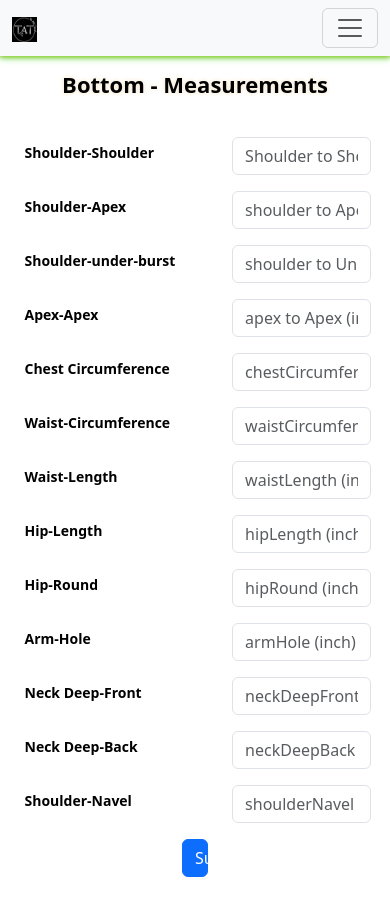
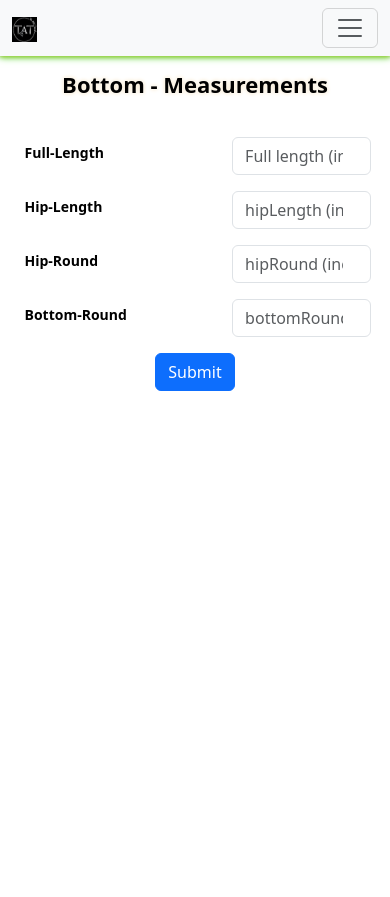
Before and after one commit to Yashrxx/TAT, a React (Create React App) app: page /TAT/bottom in a window 390 px wide. After the commit the page ends 844 px from the top, so only its background shows below. Built offline with nearby package versions, Linux system fonts and the light colour scheme; a web font is replaced by a local one.

Commit message:
new changes

```diff
--- a/src/App.js
+++ b/src/App.js
@@ -9,7 +9,7 @@ import About from './components/About';
 import 'bootstrap/dist/css/bootstrap.min.css';
 import 'bootstrap/dist/js/bootstrap.bundle.min.js';
 import { BrowserRouter, Route, Routes } from 'react-router-dom';
-import { useState ,useEffect } from 'react';
+import { useState } from 'react';
 
 function App() {
   const [mode, setmode] = useState('light');
@@ -46,9 +46,6 @@ function App() {
       document.body.style.backgroundColor = 'white';
     }
   };
-  useEffect(() => {
-    console.log("Current mode is:", mode);
-  }, [mode]);
   return (
     <BrowserRouter basename='/TAT'>
       <Navbar btnText={btnText} mode={mode} toggleMode={toggleMode} />
--- a/src/dataValues/Bottom.css
+++ b/src/dataValues/Bottom.css
@@ -25,3 +25,8 @@
 .form-row select {
   padding: 4px;
 }
+@media (max-width:550px){
+#buttx{
+  width: 100%;
+}
+}
--- a/src/dataValues/Bottom.js
+++ b/src/dataValues/Bottom.js
@@ -1,119 +1,96 @@
 import React from 'react'
 import { useState } from 'react';
 import './Bottom.css'
+import { ToastContainer, toast } from 'react-toastify';
+import 'react-toastify/dist/ReactToastify.css';
 
 const Bottom = (props) => {
-  const [shoulderShoulder, setShoulderShoulder] = useState('');
-    const [shoulderApex, setShoulderApex] = useState('');
-    const [shoulderUnderBurst, setShoulderUnderBurst] = useState('');
-    const [apexApex, setApexApex] = useState('');
-    const [chestCircumference, setChestCircumference] = useState('');
-    const [waistCircumference, setWaistCircumference] = useState('');
-    const [waistLength, setWaistLength] = useState('');
+    const [fullLength, setfullLength] = useState('');
     const [hipLength, setHipLength] = useState('');
     const [hipRound, setHipRound] = useState('');
-    const [armHole, setArmHole] = useState('');
-    const [neckDeepFront, setNeckDeepFront] = useState('');
-    const [neckDeepBack, setNeckDeepBack] = useState('');
-    const [shoulderNavel, setShoulderNavel] = useState('');
+    const [bottomRound, setbottomRound] = useState('');
 
     const measurementData = {
-        shoulderShoulder,
-        shoulderApex,
-        shoulderUnderBurst,
-        apexApex,
-        chestCircumference,
-        waistCircumference,
-        waistLength,
+        fullLength,
         hipLength,
         hipRound,
-        armHole,
-        neckDeepFront,
-        neckDeepBack,
-        shoulderNavel
+        bottomRound
     };
     const handlesubmit = async (e) => {
         e.preventDefault();
         try {
-            const response = await fetch("http://localhost:5000/api/auth/dress", {
+            const response = await fetch("http://localhost:5000/api/auth/btx", {
                 method: 'POST',
                 headers: {
                     "content-type": "application/json"
                 },
                 body: JSON.stringify(measurementData)
             });
+
             const json = await response.json();
-            console.log(json)
+            console.log(json);
+
+            if (response.ok) {
+                toast.success("Submitted!", {
+                    position: "top-center",
+                    hideProgressBar: true,
+                    pauseOnHover: false,
+                    theme: "colored"
+                });
+                clearForm();
+            } else {
+                toast.error("Submission failed. Please try again.");
+            }
+
         } catch (error) {
             console.error("Data Submission failed:", error);
+            toast.error("An error occurred. Please try again.");
         }
-    }
+    };
+
+    const clearForm = () => {
+        setfullLength('');
+        setHipLength('');
+        setHipRound('');
+        setbottomRound('');
+    };
   return (
     <section className='stc'>
             <h1 style={{color : props.mode==='dark'?'white':'black'}}>Bottom - Measurements</h1>
             <form className='filler' onSubmit={handlesubmit} style={{color : props.mode==='dark'?'white':'black'}}>
                 <div className="mb-3">
-                    <label htmlFor="exampleInputPassword1" className="form-label">Shoulder-Shoulder</label>
-                    <input type="text" className="form-control" value={shoulderShoulder} placeholder={'Shoulder to Shoulder (inch)'} onChange={(e) => setShoulderShoulder(e.target.value)} />
-                </div>
-                <div className="mb-3">
-                    <label htmlFor="exampleInputPassword1" className="form-label">Shoulder-Apex</label>
-                    <input type="text" className="form-control" value={shoulderApex} placeholder={'shoulder to Apex (inch)'} onChange={(e) => setShoulderApex(e.target.value)} />
-                </div>
-                <div className="mb-3">
-                    <label htmlFor="exampleInputEmail1" className="form-label">Shoulder-under-burst</label>
-                    <input type="text" className="form-control" aria-describedby="emailHelp" value={shoulderUnderBurst} placeholder={'shoulder to UnderBurst (inch)'} onChange={(e) => setShoulderUnderBurst(e.target.value)} />
-                </div>
-                <div className="mb-3">
-                    <label htmlFor="exampleInputPassword1" className="form-label">Apex-Apex</label>
-                    <input type="text" className="form-control" value={apexApex} placeholder={'apex to Apex (inch)'} onChange={(e) => setApexApex(e.target.value)} />
-                </div>
-                <div className="mb-3">
-                    <label htmlFor="exampleInputPassword1" className="form-label">Chest Circumference</label>
-                    <input type="text" className="form-control" value={chestCircumference} placeholder={'chestCircumference (inch)'} onChange={(e) => setChestCircumference(e.target.value)} />
-                </div>
-                <div className="mb-3">
-                    <label htmlFor="exampleInputPassword1" className="form-label">Waist-Circumference</label>
-                    <input type="text" className="form-control" value={waistCircumference} placeholder={'waistCircumference (inch)'} onChange={(e) => setWaistCircumference(e.target.value)} />
-                </div>
-                <div className="mb-3">
-                    <label htmlFor="exampleInputPassword1" className="form-label">Waist-Length</label>
-                    <input type="text" className="form-control" value={waistLength} placeholder={'waistLength (inch)'} onChange={(e) => setWaistLength(e.target.value)} />
+                    <label htmlFor="exampleInputPassword1" className="form-label">Full-Length</label>
+                    <input required type="number" className="form-control" min="0" step="1" pattern="\d*" value={fullLength} placeholder={'Full length (inch)'} onChange={(e) => setfullLength(e.target.value)} />
                 </div>
                 <div className="mb-3">
                     <label htmlFor="exampleInputPassword1" className="form-label">Hip-Length</label>
-                    <input type="text" className="form-control" value={hipLength} placeholder={'hipLength (inch)'} onChange={(e) => setHipLength(e.target.value)} />
+                    <input required type="number" className="form-control" min="0" step="1" pattern="\d*" value={hipLength} placeholder={'hipLength (inch)'} onChange={(e) => setHipLength(e.target.value)} />
                 </div>
                 <div className="mb-3">
                     <label htmlFor="exampleInputPassword1" className="form-label">Hip-Round</label>
-                    <input type="text" className="form-control" value={hipRound} placeholder={'hipRound (inch)'} onChange={(e) => setHipRound(e.target.value)} />
+                    <input required type="number" className="form-control" min="0" step="1" pattern="\d*" value={hipRound} placeholder={'hipRound (inch)'} onChange={(e) => setHipRound(e.target.value)} />
                 </div>
                 <div className="mb-3">
-                    <label htmlFor="exampleInputPassword1" className="form-label">Arm-Hole</label>
-                    <input type="text" className="form-control" value={armHole} placeholder={'armHole (inch)'} onChange={(e) => setArmHole(e.target.value)} />
+                    <label htmlFor="exampleInputPassword1" className="form-label">Bottom-Round</label>
+                    <input required type="number" className="form-control" min="0" step="1" pattern="\d*" value={bottomRound} placeholder={'bottomRound (inch)'} onChange={(e) => setbottomRound(e.target.value)} />
                 </div>
-                <div className="mb-3">
-                    <label htmlFor="exampleInputPassword1" className="form-label">Neck Deep-Front</label>
-                    <input type="text" className="form-control" value={neckDeepFront} placeholder={'neckDeepFront (inch)'} onChange={(e) => setNeckDeepFront(e.target.value)} />
-                </div>
-                <div className="mb-3">
-                    <label htmlFor="exampleInputPassword1" className="form-label">Neck Deep-Back</label>
-                    <input type="text" className="form-control" value={neckDeepBack} placeholder={'neckDeepBack (inch)'} onChange={(e) => setNeckDeepBack(e.target.value)} />
-                </div>
-                <div className="mb-3">
-                    <label htmlFor="exampleInputPassword1" className="form-label">Shoulder-Navel</label>
-                    <input type="text" className="form-control" value={shoulderNavel} placeholder={'shoulderNavel (inch)'} onChange={(e) => setShoulderNavel(e.target.value)} />
-                </div>
-                {/* <div className="mb-3 form-check">
-                    <input type="checkbox" className="form-check-input" id="exampleCheck1" />
-                    <label className="form-check-label" htmlFor="exampleCheck1">Check me out</label>
-                </div> */}
                 <div className="text-center">
-                    <button type="submit" className="btn btn-primary w-25">
+                    <button type="submit" id="buttx" className="btn btn-primary">
                         Submit
                     </button>
                 </div>
             </form>
+        <ToastContainer
+                        position="top-center"
+                        autoClose={2000}
+                        hideProgressBar={false}
+                        newestOnTop
+                        closeOnClick
+                        rtl={false}
+                        pauseOnFocusLoss={false}
+                        draggable={false}
+                        pauseOnHover={false}
+        />
         </section>
   )
 }
--- a/src/dataValues/FullDress.js
+++ b/src/dataValues/FullDress.js
@@ -140,7 +140,7 @@ const FullDress = (props) => {
                         <input required type="number" className="form-control" min="0" step="1" pattern="\d*" value={shoulderNavel} placeholder={'shoulderNavel (inch)'} onChange={(e) => setShoulderNavel(e.target.value)} />
                     </div>
                     <div className="text-center">
-                        <button type="submit" className="btn btn-primary">
+                        <button type="submit" id="buttx" className="btn btn-primary">
                             Submit
                         </button>
                     </div>
--- a/src/dataValues/Fulldress.css
+++ b/src/dataValues/Fulldress.css
@@ -85,8 +85,7 @@
   /* border: 2px solid red; */
   display: flex;
   flex-direction: column;
-  align-items: center;
-}
+  align-items: center;}
 .filler input {
   width: 40%;
 }
@@ -102,7 +101,9 @@
   font-size: 14px;
   font-weight: 600;
 }
-
+#buttx{
+  width: 100%;
+}
 .mb-3{
   /* border: 2px solid brown; */
   display: flex;
--- /dev/null
+++ b/src/dataValues/Top.css
@@ -0,0 +1,6 @@
+
+@media (max-width:550px){
+#buttx{
+  width: 100%;
+}
+}
--- a/src/dataValues/Top.js
+++ b/src/dataValues/Top.js
@@ -1,5 +1,7 @@
 import React from 'react'
 import { useState } from 'react';
+import { ToastContainer, toast } from 'react-toastify';
+import 'react-toastify/dist/ReactToastify.css';
 
 const Top = (props) => {
     const [shoulderShoulder, setShoulderShoulder] = useState('');
@@ -9,8 +11,6 @@ const Top = (props) => {
     const [chestCircumference, setChestCircumference] = useState('');
     const [waistCircumference, setWaistCircumference] = useState('');
     const [waistLength, setWaistLength] = useState('');
-    const [hipLength, setHipLength] = useState('');
-    const [hipRound, setHipRound] = useState('');
     const [armHole, setArmHole] = useState('');
     const [neckDeepFront, setNeckDeepFront] = useState('');
     const [neckDeepBack, setNeckDeepBack] = useState('');
@@ -24,8 +24,6 @@ const Top = (props) => {
         chestCircumference,
         waistCircumference,
         waistLength,
-        hipLength,
-        hipRound,
         armHole,
         neckDeepFront,
         neckDeepBack,
@@ -34,85 +32,117 @@ const Top = (props) => {
     const handlesubmit = async (e) => {
             e.preventDefault();
             try {
-            const response = await fetch("http://localhost:5000/api/auth/dress", {
+                const response = await fetch("http://localhost:5000/api/auth/tx", {
                     method: 'POST',
                     headers: {
                         "content-type": "application/json"
                     },
                     body: JSON.stringify(measurementData)
                 });
+
                 const json = await response.json();
-            console.log(json)
+                console.log(json);
+
+                if (response.ok) {
+                    toast.success("Submitted!", {
+                        position: "top-center",
+                        hideProgressBar: true,
+                        pauseOnHover: false,
+                        theme: "colored"
+                    });
+                    clearForm();
+                } else {
+                    toast.error("Submission failed. Please try again.");
+                }
+
             } catch (error) {
                 console.error("Data Submission failed:", error);
+                toast.error("An error occurred. Please try again.");
             }
-    }
+        };
+
+        const clearForm = () => {
+        setShoulderShoulder('');
+        setShoulderApex('');
+        setShoulderUnderBurst('');
+        setApexApex('');
+        setChestCircumference('');
+        setWaistCircumference('');
+        setWaistLength('');
+        setArmHole('');
+        setNeckDeepFront('');
+        setNeckDeepBack('');
+        setShoulderNavel('');
+        };
     return (
         <section className='stc'>
             <h1 style={{color : props.mode==='dark'?'white':'black'}}>Top - Measurements</h1>
             <form className='filler' onSubmit={handlesubmit} style={{color : props.mode==='dark'?'white':'black'}}>
                 <div className="mb-3">
                     <label htmlFor="exampleInputPassword1" className="form-label">Shoulder-Shoulder</label>
-                    <input type="text" className="form-control" value={shoulderShoulder} placeholder={'Shoulder to Shoulder (inch)'} onChange={(e) => setShoulderShoulder(e.target.value)} />
+                    <input required type="number" className="form-control" min="0" step="1" pattern="\d*" value={shoulderShoulder} placeholder={'Shoulder to Shoulder (inch)'} onChange={(e) => setShoulderShoulder(e.target.value)} />
                 </div>
                 <div className="mb-3">
                     <label htmlFor="exampleInputPassword1" className="form-label">Shoulder-Apex</label>
-                    <input type="text" className="form-control" value={shoulderApex} placeholder={'shoulder to Apex (inch)'} onChange={(e) => setShoulderApex(e.target.value)} />
+                    <input required type="number" className="form-control" min="0" step="1" pattern="\d*" value={shoulderApex} placeholder={'shoulder to Apex (inch)'} onChange={(e) => setShoulderApex(e.target.value)} />
                 </div>
                 <div className="mb-3">
                     <label htmlFor="exampleInputEmail1" className="form-label">Shoulder-under-burst</label>
-                    <input type="text" className="form-control" aria-describedby="emailHelp" value={shoulderUnderBurst} placeholder={'shoulder to UnderBurst (inch)'} onChange={(e) => setShoulderUnderBurst(e.target.value)} />
+                    <input required type="number" className="form-control" min="0" step="1" pattern="\d*" value={shoulderUnderBurst} placeholder={'shoulder to UnderBurst (inch)'} onChange={(e) => setShoulderUnderBurst(e.target.value)} />
                 </div>
                 <div className="mb-3">
                     <label htmlFor="exampleInputPassword1" className="form-label">Apex-Apex</label>
-                    <input type="text" className="form-control" value={apexApex} placeholder={'apex to Apex (inch)'} onChange={(e) => setApexApex(e.target.value)} />
+                    <input required type="number" className="form-control" min="0" step="1" pattern="\d*" value={apexApex} placeholder={'apex to Apex (inch)'} onChange={(e) => setApexApex(e.target.value)} />
                 </div>
                 <div className="mb-3">
                     <label htmlFor="exampleInputPassword1" className="form-label">Chest Circumference</label>
-                    <input type="text" className="form-control" value={chestCircumference} placeholder={'chestCircumference (inch)'} onChange={(e) => setChestCircumference(e.target.value)} />
+                    <input required type="number" className="form-control" min="0" step="1" pattern="\d*" value={chestCircumference} placeholder={'chestCircumference (inch)'} onChange={(e) => setChestCircumference(e.target.value)} />
                 </div>
                 <div className="mb-3">
                     <label htmlFor="exampleInputPassword1" className="form-label">Waist-Circumference</label>
-                    <input type="text" className="form-control" value={waistCircumference} placeholder={'waistCircumference (inch)'} onChange={(e) => setWaistCircumference(e.target.value)} />
+                    <input required type="number" className="form-control" min="0" step="1" pattern="\d*" value={waistCircumference} placeholder={'waistCircumference (inch)'} onChange={(e) => setWaistCircumference(e.target.value)} />
                 </div>
                 <div className="mb-3">
                     <label htmlFor="exampleInputPassword1" className="form-label">Waist-Length</label>
-                    <input type="text" className="form-control" value={waistLength} placeholder={'waistLength (inch)'} onChange={(e) => setWaistLength(e.target.value)} />
-                </div>
-                <div className="mb-3">
-                    <label htmlFor="exampleInputPassword1" className="form-label">Hip-Length</label>
-                    <input type="text" className="form-control" value={hipLength} placeholder={'hipLength (inch)'} onChange={(e) => setHipLength(e.target.value)} />
-                </div>
-                <div className="mb-3">
-                    <label htmlFor="exampleInputPassword1" className="form-label">Hip-Round</label>
-                    <input type="text" className="form-control" value={hipRound} placeholder={'hipRound (inch)'} onChange={(e) => setHipRound(e.target.value)} />
+                    <input required type="number" className="form-control" min="0" step="1" pattern="\d*" value={waistLength} placeholder={'waistLength (inch)'} onChange={(e) => setWaistLength(e.target.value)} />
                 </div>
                 <div className="mb-3">
                     <label htmlFor="exampleInputPassword1" className="form-label">Arm-Hole</label>
-                    <input type="text" className="form-control" value={armHole} placeholder={'armHole (inch)'} onChange={(e) => setArmHole(e.target.value)} />
+                    <input required type="number" className="form-control" min="0" step="1" pattern="\d*" value={armHole} placeholder={'armHole (inch)'} onChange={(e) => setArmHole(e.target.value)} />
                 </div>
                 <div className="mb-3">
                     <label htmlFor="exampleInputPassword1" className="form-label">Neck Deep-Front</label>
-                    <input type="text" className="form-control" value={neckDeepFront} placeholder={'neckDeepFront (inch)'} onChange={(e) => setNeckDeepFront(e.target.value)} />
+                    <input required type="number" className="form-control" min="0" step="1" pattern="\d*" value={neckDeepFront} placeholder={'neckDeepFront (inch)'} onChange={(e) => setNeckDeepFront(e.target.value)} />
                 </div>
                 <div className="mb-3">
                     <label htmlFor="exampleInputPassword1" className="form-label">Neck Deep-Back</label>
-                    <input type="text" className="form-control" value={neckDeepBack} placeholder={'neckDeepBack (inch)'} onChange={(e) => setNeckDeepBack(e.target.value)} />
+                    <input required type="number" className="form-control" min="0" step="1" pattern="\d*" value={neckDeepBack} placeholder={'neckDeepBack (inch)'} onChange={(e) => setNeckDeepBack(e.target.value)} />
                 </div>
                 <div className="mb-3">
                     <label htmlFor="exampleInputPassword1" className="form-label">Shoulder-Navel</label>
-                    <input type="text" className="form-control" value={shoulderNavel} placeholder={'shoulderNavel (inch)'} onChange={(e) => setShoulderNavel(e.target.value)} />
+                    <input required type="number" className="form-control" min="0" step="1" pattern="\d*" value={shoulderNavel} placeholder={'shoulderNavel (inch)'} onChange={(e) => setShoulderNavel(e.target.value)} />
                 </div>
                 {/* <div className="mb-3 form-check">
                     <input type="checkbox" className="form-check-input" id="exampleCheck1" />
                     <label className="form-check-label" htmlFor="exampleCheck1">Check me out</label>
                 </div> */}
                 <div className="text-center">
-                    <button type="submit" className="btn btn-primary w-25">
+                    <button type="submit" id="buttx" className="btn btn-primary">
                         Submit
                     </button>
                 </div>
             </form>
+        <ToastContainer
+                        position="top-center"
+                        autoClose={2000}
+                        hideProgressBar={false}
+                        newestOnTop
+                        closeOnClick
+                        rtl={false}
+                        pauseOnFocusLoss={false}
+                        draggable={false}
+                        pauseOnHover={false}
+        />
         </section>
     )
 }
```
Also changed, not shown: 2 other files (tests, documents, lock files or other folders). Lines whose indentation alone changed are shown as unchanged.
